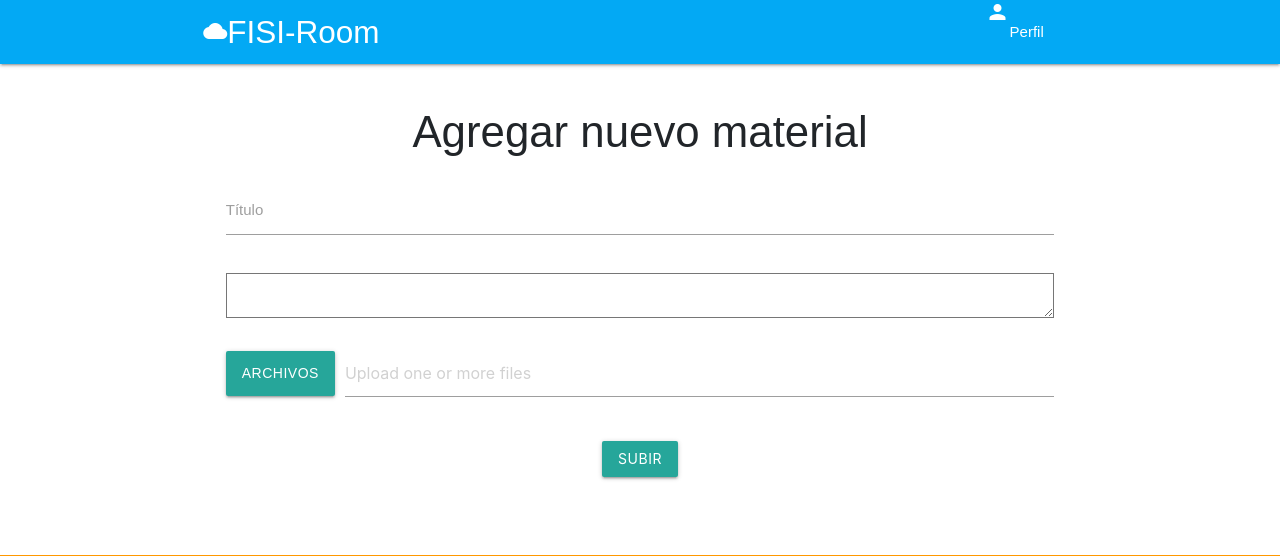
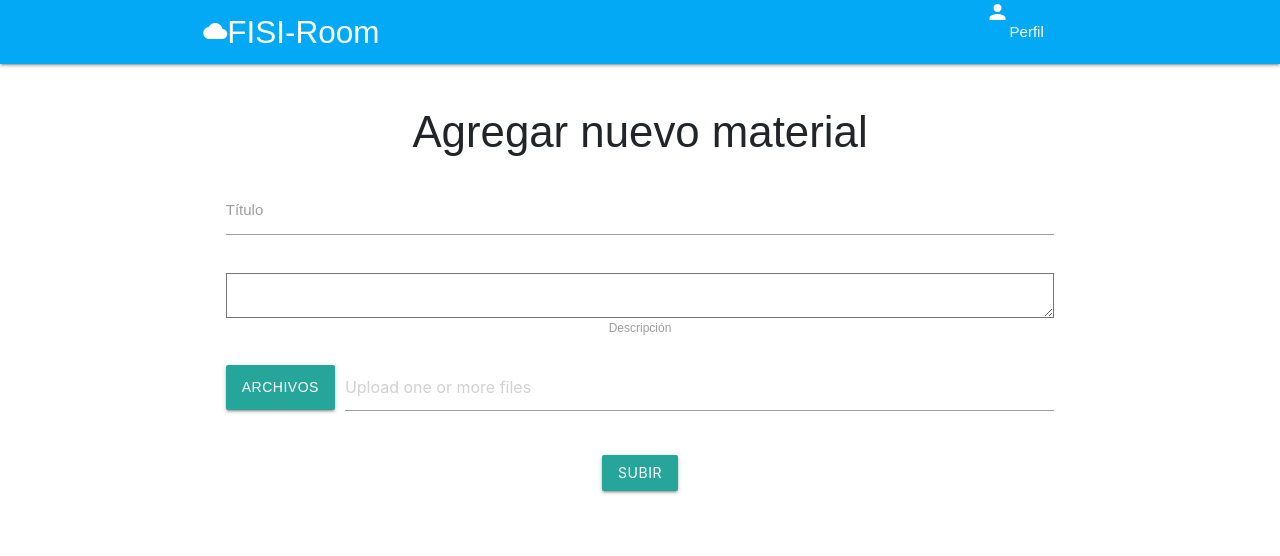
Before and after one commit to piotr1221/aulavirtual, a Django app: template frontend/templates/page/newpage.html in a window 1280 px wide. Shown: the top 556 px of the page. Run offline with Django 3.2, Linux system fonts and the light colour scheme; the template is opened without the code that fills it: values that come from a table or form of the project are taken from there, others are empty; some libraries are stand-ins or nearby versions.

Commit message:
Alguien no sabe leer

```diff
--- a/frontend/templates/page/newpage.html
+++ b/frontend/templates/page/newpage.html
@@ -20,6 +20,8 @@
 
           <div class="input-field col s12">
             {{ form.content }}
+            <l>
+            <label for="content">Descripción</label>
           </div>
 
           <div class="file-field input-field col s12">
```
